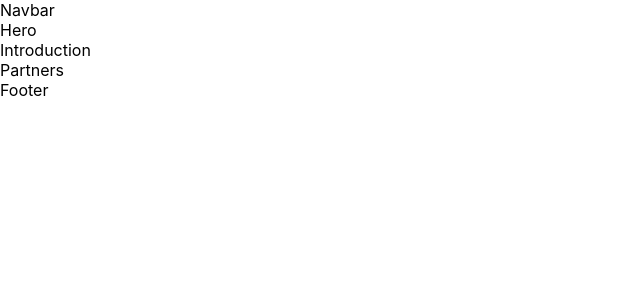
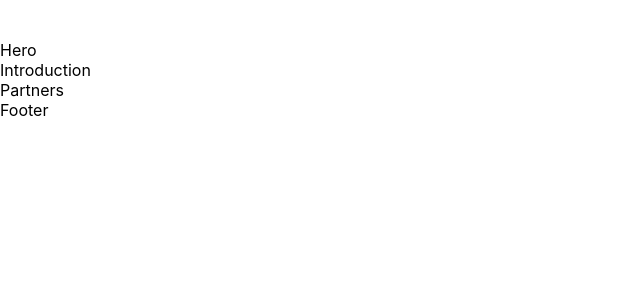
Before and after one commit to patakiIstvan/Smart-city-landpage, a React (Create React App) app: page / in a window 1280 px wide. Shown: the top 300 px of the page, without its empty margins (0-640 px from the left). Built offline with nearby package versions, Linux system fonts and the light colour scheme.

Commit message:
navbar test

```diff
--- a/src/App.scss
+++ b/src/App.scss
@@ -3,3 +3,7 @@
 @import './components/Introduction/Introduction';
 @import './components/Partners/Partners';
 @import './components/Footer/Footer';
+
+.section {
+  padding: 0 8%;
+}
--- a/src/components/Navbar/Navbar.jsx
+++ b/src/components/Navbar/Navbar.jsx
@@ -2,7 +2,15 @@ import React from 'react'
 
 function Navbar() {
   return (
-    <div>Navbar</div>
+    <header className="section">
+      <img src="" alt="" />
+      <nav>
+        <ul>
+          <li><a href="https://smartcity.netlify.app"></a></li>
+        </ul>
+      </nav>
+      <img src="" alt="" />
+    </header>
   )
 }
 
```
